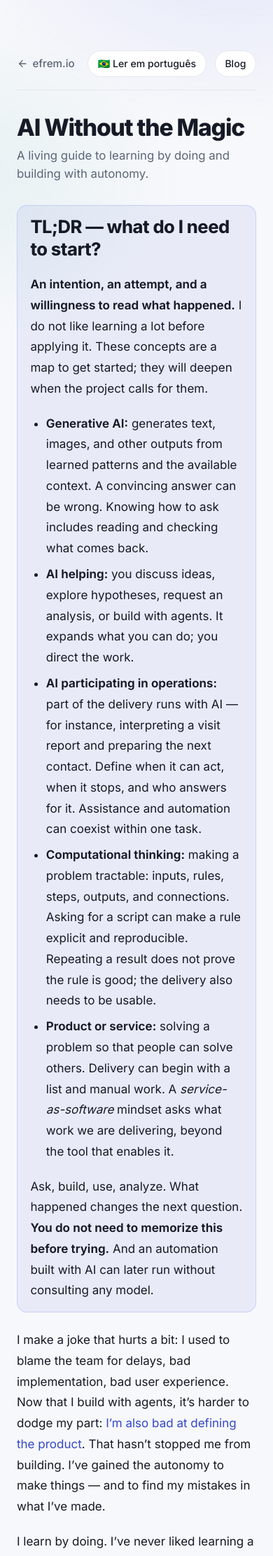
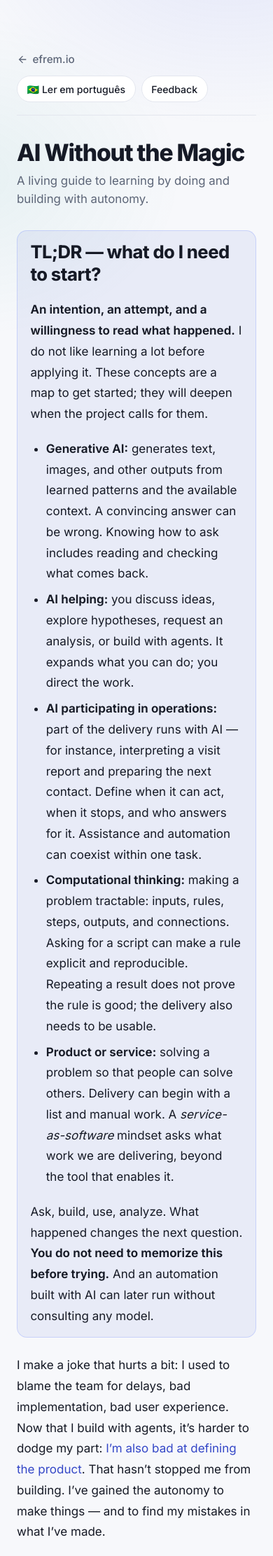
Before and after one commit to efremfilho/efrem.io, a Jekyll site: the page built from ai/index.md, in a window 390 px wide. Shown: the top 2223 px of the page at 70% size. Built offline with Jekyll 4.4.1, drawn with Linux system fonts in a browser that asks for light colours.

Commit message:
feat(guia): troca o botão do blog por um de feedback nas páginas do guia
As páginas de /ia e /ai (índice, capítulos e versão livro) ganham um
botão "Feedback" na navegação, no lugar do "Blog" do índice. Ele abre
um painel com um campo de texto e monta um e-mail para
efrem+livro@tedulabs.com com o título da página no assunto e, no corpo,
o endereço (com a seção, se houver) e o que a pessoa escreveu. Sem
servidor: o envio é pelo programa de e-mail de quem lê, e o painel
mostra o endereço com um botão de copiar para quando o e-mail não abre.

O endereço fica em _data/guia.yml (feedback_email); os textos, nos dois
idiomas. No celular, a navegação quebra em linhas e o painel ocupa a
largura dela.

Co-Authored-By: Claude Opus 5.5 <noreply@anthropic.com>
Claude-Session: https://claude.ai/code/session_01B2aXUckQeb5AhjJFxxYiVm

```diff
--- /dev/null
+++ b/_includes/guia/feedback.html
@@ -0,0 +1,18 @@
+{% comment %}
+Botão de feedback das páginas do guia (/ia e /ai). Abre um painel e monta um e-mail com o
+título e o endereço da página. Não há servidor: o envio é pelo programa de e-mail de quem lê.
+Sem JavaScript, o link já leva título e endereço; com JavaScript, leva também o texto do painel.
+Usa o `t` (textos do idioma) definido pelo layout.
+{% endcomment %}{% assign fb_email = site.data.guia.feedback_email %}{% if page.title contains t.name %}{% capture fb_subject %}{{ t.feedback_label }} · {{ page.title }}{% endcapture %}{% else %}{% capture fb_subject %}{{ t.feedback_label }} · {{ t.name }} · {{ page.title }}{% endcapture %}{% endif %}{% capture fb_body %}{{ t.feedback_page }}: {{ site.url }}{{ page.url }}
+
+{{ t.feedback_label }}:
+{% endcapture %}
+<details class="g-feedback" data-feedback data-email="{{ fb_email }}" data-subject="{{ fb_subject | strip | escape }}" data-page-label="{{ t.feedback_page }}" data-text-label="{{ t.feedback_label }}" data-copied="{{ t.feedback_copied }}">
+	<summary class="chip">{{ t.feedback }}</summary>
+	<div class="g-feedback-panel">
+		<p>{{ t.feedback_intro }}</p>
+		<textarea rows="4" aria-label="{{ t.feedback }}" placeholder="{{ t.feedback_placeholder }}"></textarea>
+		<a class="g-feedback-send" href="mailto:{{ fb_email }}?subject={{ fb_subject | strip | url_encode | replace: '+', '%20' }}&amp;body={{ fb_body | url_encode | replace: '+', '%20' }}">{{ t.feedback_send }}</a>
+		<p class="g-feedback-alt">{{ t.feedback_alt }} <span class="g-feedback-mail">{{ fb_email }}</span> <button type="button" data-feedback-copy>{{ t.feedback_copy }}</button></p>
+	</div>
+</details>
--- a/_layouts/guia-index.html
+++ b/_layouts/guia-index.html
@@ -12,7 +12,7 @@ layout: default
 	</a>
 	<div class="nav-right">
 		<a href="{{ t.other_home }}" class="chip">{{ t.other_flag }} {{ t.other_lang }}</a>
-		<a href="/blog/" class="chip">Blog</a>
+		{% include guia/feedback.html %}
 	</div>
 </nav>
 
--- a/_layouts/guia-livro.html
+++ b/_layouts/guia-livro.html
@@ -14,6 +14,7 @@ layout: default
 	</a>
 	<div class="nav-right">
 		<a href="{{ t.other_book }}" class="chip">{{ t.other_flag }} {{ t.other_lang }}</a>
+		{% include guia/feedback.html %}
 	</div>
 </nav>
 
--- a/_layouts/guia.html
+++ b/_layouts/guia.html
@@ -29,6 +29,7 @@ layout: default
 	<div class="nav-right">
 		{% if sibling %}<a href="{{ sibling.url }}" class="chip" hreflang="{{ sibling.lang }}">{{ t.other_flag }} {{ t.other_lang }}</a>{% endif %}
 		<a href="/" class="chip">efrem.io</a>
+		{% include guia/feedback.html %}
 	</div>
 </nav>
 
--- a/assets/css/guia.css
+++ b/assets/css/guia.css
@@ -239,6 +239,69 @@
 .g-chapter-desc { color: var(--muted); font-size: .93rem; line-height: 1.5; }
 .g-chapter-meta { color: var(--muted); font-size: .8rem; margin-top: .15rem; }
 .g-living { margin-top: 2rem; }
+
+/* ---------- Feedback (botão na navegação do guia) ---------- */
+.g-feedback { position: relative; }
+.g-feedback > summary { list-style: none; }
+.g-feedback > summary::-webkit-details-marker { display: none; }
+.g-feedback[open] > summary { border-color: var(--accent); background: var(--g-tint); }
+.g-feedback-panel {
+	position: absolute;
+	top: calc(100% + .5rem);
+	right: 0;
+	z-index: 30;
+	display: grid;
+	gap: .65rem;
+	box-sizing: border-box;
+	width: min(21rem, calc(100vw - 2rem));
+	padding: .95rem 1rem 1rem;
+	border: 1px solid var(--border-focus);
+	border-radius: .9rem;
+	background: var(--bg);
+	box-shadow: 0 14px 36px rgba(0, 0, 0, .28);
+	font-size: .88rem;
+	line-height: 1.45;
+}
+.g-feedback-panel p { margin: 0; color: var(--muted); }
+.g-feedback-panel textarea {
+	box-sizing: border-box;
+	width: 100%;
+	padding: .55rem .7rem;
+	border: 1px solid var(--border-focus);
+	border-radius: .65rem;
+	background: var(--surface-hover);
+	color: var(--text);
+	font: inherit;
+	resize: vertical;
+}
+.g-feedback-panel textarea:focus-visible, .g-feedback-send:focus-visible, .g-feedback-alt button:focus-visible { outline: 2px solid var(--accent); outline-offset: 2px; }
+.g-feedback-send {
+	justify-self: start;
+	padding: .5rem .95rem;
+	border-radius: .7rem;
+	background: var(--accent);
+	color: var(--bg);
+	font-weight: 650;
+}
+.g-feedback-send:hover { text-decoration: none; filter: brightness(1.08); }
+.g-feedback-mail { color: var(--text); font: .82rem var(--g-mono); overflow-wrap: anywhere; user-select: all; }
+.g-feedback-alt button {
+	padding: .1rem .5rem;
+	border: 1px solid var(--border-focus);
+	border-radius: .45rem;
+	background: var(--surface);
+	color: var(--text);
+	font: inherit;
+	font-size: .8rem;
+	cursor: pointer;
+}
+@media (max-width: 600px) {
+	/* no celular a navegação quebra em linhas: o painel se alinha à largura dela, não ao botão */
+	.site-nav { position: relative; flex-wrap: wrap; row-gap: .7rem; }
+	.nav-right { flex-wrap: wrap; gap: .5rem; }
+	.g-feedback { position: static; }
+	.g-feedback-panel { left: 0; right: 0; width: auto; top: calc(100% + .4rem); }
+}
 
 /* ---------- Widgets: base ---------- */
 .gw {
```
Also changed, not shown: _data/guia.yml (+20 -0 lines), assets/js/guia.js.
